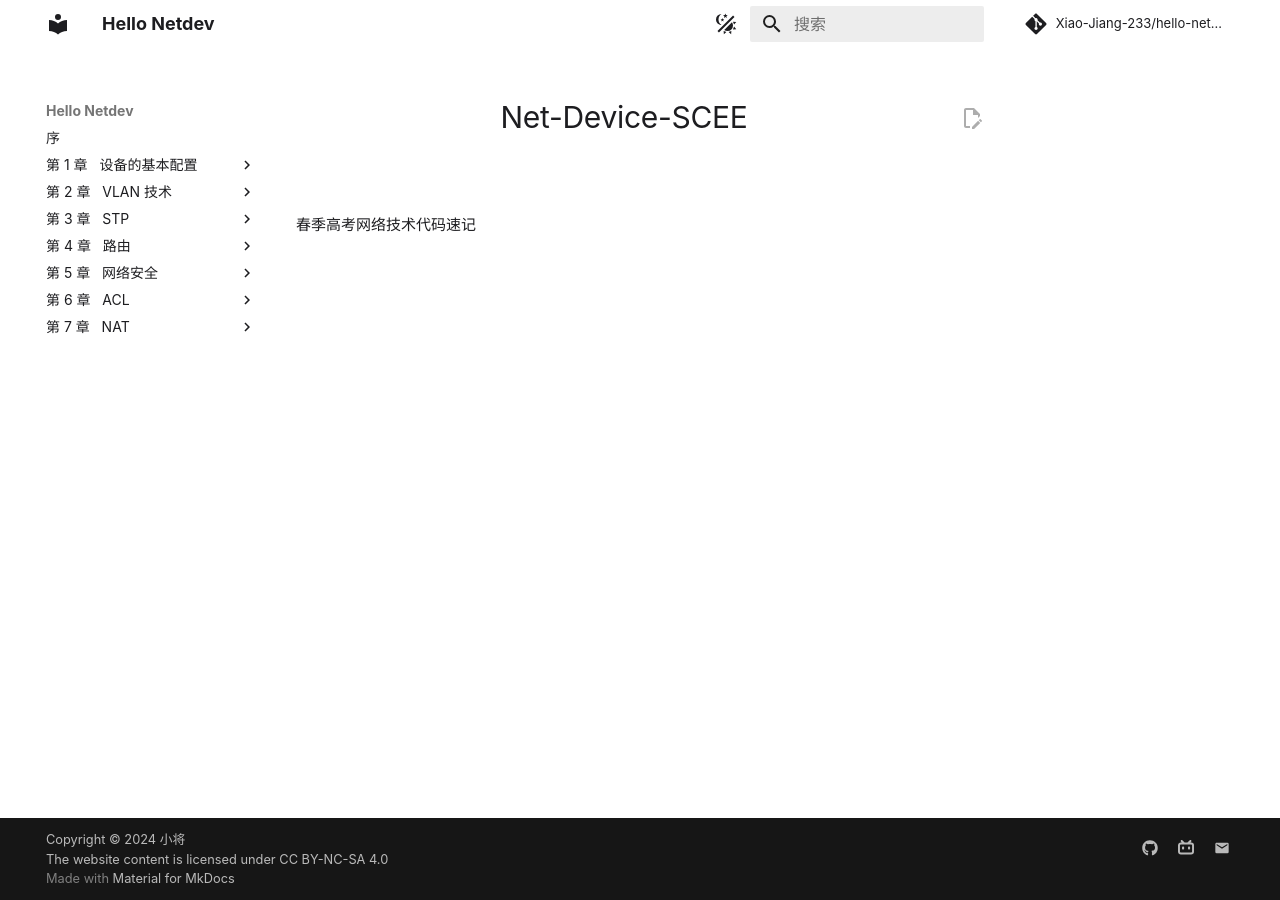
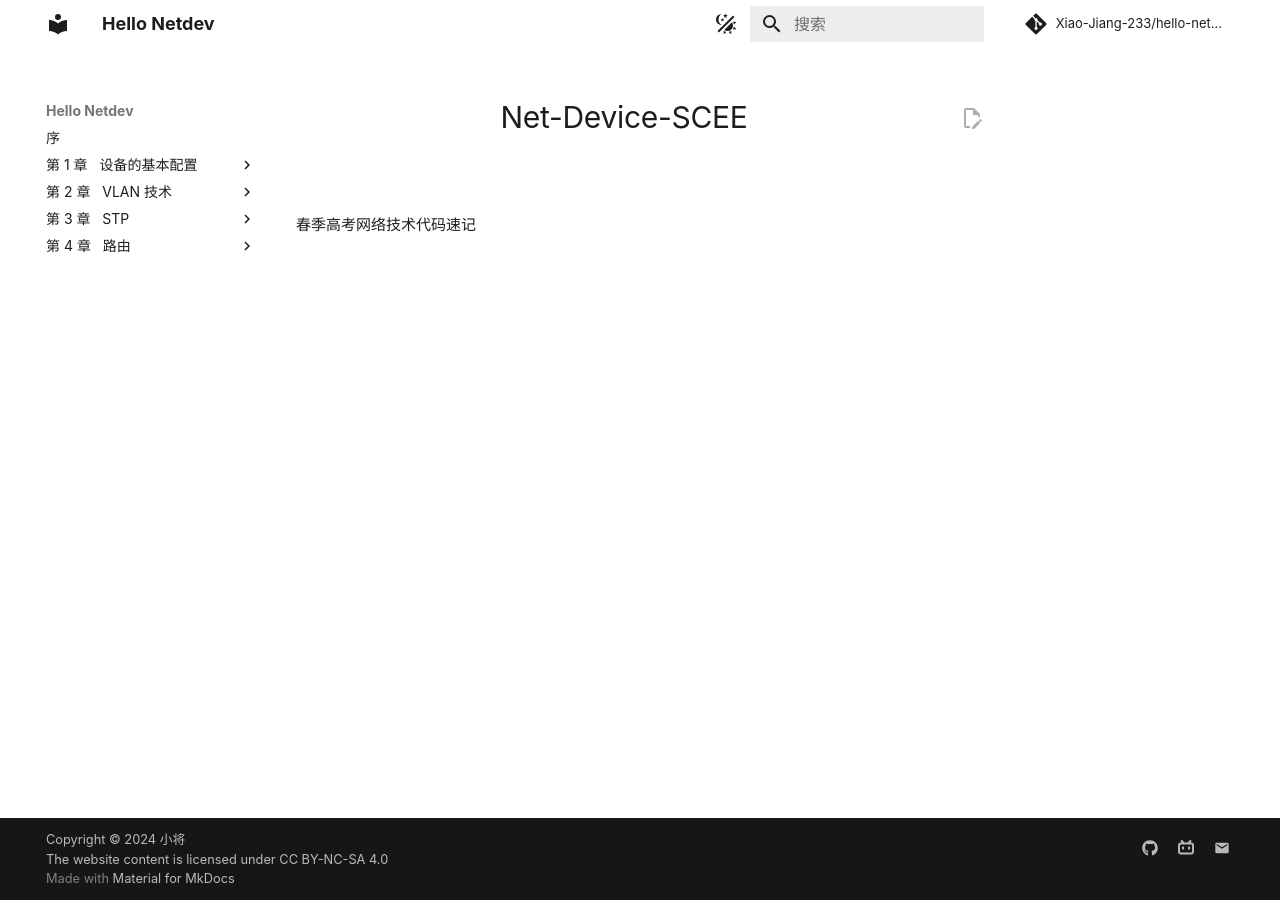
Before and after one commit to Xiao-Jiang-233/hello-netdev, an MkDocs documentation site: the page built from docs/index.md, in a window 1280 px wide. Built offline with MkDocs 1.6.1 and Material for MkDocs 9.7.7, drawn with Linux system fonts in a browser that asks for light colours; comment, search, counter and statistics services are not loaded.

Commit message:
🎈 perf: 将未重整的章节从目录中隐藏

```diff
--- a/mkdocs.yml
+++ b/mkdocs.yml
@@ -178,15 +178,15 @@ nav:
       - 4.2 &nbsp; 动态路由:
           - 4.2.1 &nbsp; RIP: chapter_route/rip.md
           - 4.2.2 &nbsp; OSPF: chapter_route/ospf.md
-  - 第 5 章 &nbsp; 网络安全:
-      - chapter_cyber_security/index.md
-      - 5.1 &nbsp; 端口隔离: chapter_cyber_security/port_isolation.md
-      - 5.2 &nbsp; 端口安全: chapter_cyber_security/port_security.md
-  - 第 6 章 &nbsp; ACL:
-      - chapter_acl/index.md
-      - 6.1 &nbsp; 基本ACL: chapter_acl/basic.md
-      - 6.2 &nbsp; 高级ACL: chapter_acl/adv.md
-  - 第 7 章 &nbsp; NAT:
-      - chapter_nat/index.md
-      - 6.1 &nbsp; 静态NAT: chapter_nat/static.md
-      - 6.2 &nbsp; 动态NAT & PAT: chapter_nat/dynamic&pat.md
+  # - 第 5 章 &nbsp; 网络安全:
+  #     - chapter_cyber_security/index.md
+  #     - 5.1 &nbsp; 端口隔离: chapter_cyber_security/port_isolation.md
+  #     - 5.2 &nbsp; 端口安全: chapter_cyber_security/port_security.md
+  # - 第 6 章 &nbsp; ACL:
+  #     - chapter_acl/index.md
+  #     - 6.1 &nbsp; 基本ACL: chapter_acl/basic.md
+  #     - 6.2 &nbsp; 高级ACL: chapter_acl/adv.md
+  # - 第 7 章 &nbsp; NAT:
+  #     - chapter_nat/index.md
+  #     - 6.1 &nbsp; 静态NAT: chapter_nat/static.md
+  #     - 6.2 &nbsp; 动态NAT & PAT: chapter_nat/dynamic&pat.md
```
